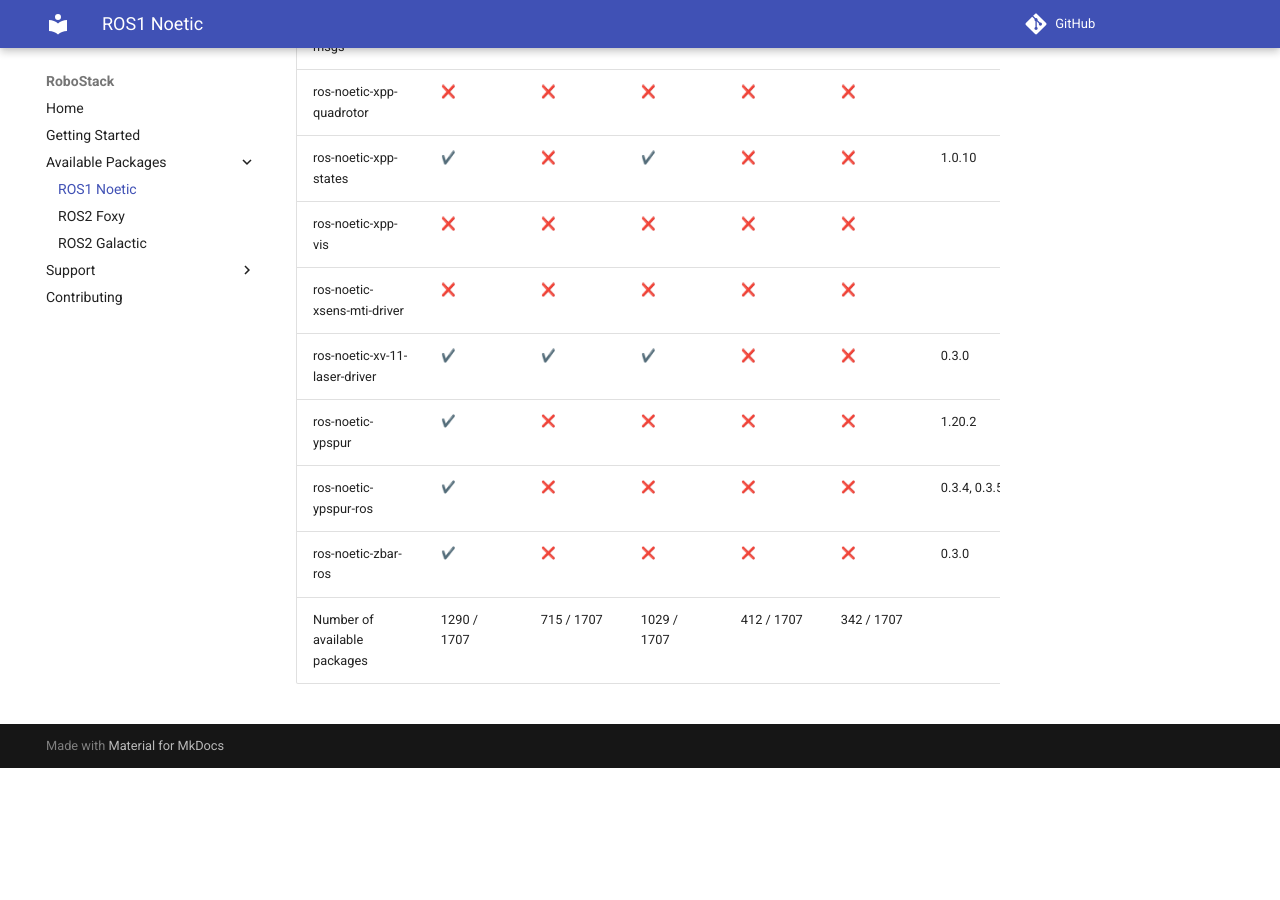
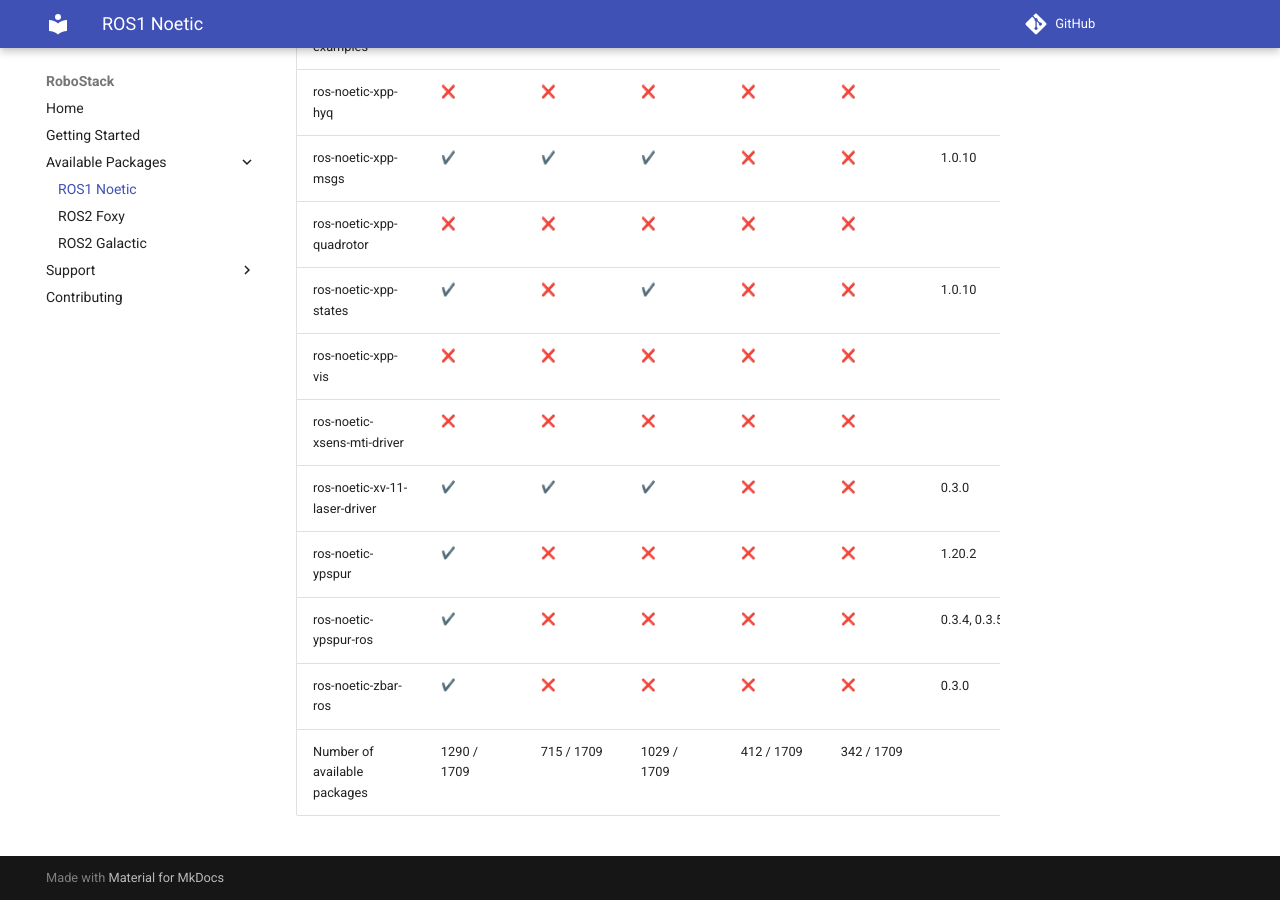
Before and after one commit to RoboStack/robostack.github.io, an MkDocs documentation site: the page built from docs/noetic.md, in a window 1280 px wide and 900 px high, scrolled down 124608 px. Built offline with MkDocs 1.6.1 and Material for MkDocs 9.7.7, drawn with Linux system fonts in a browser that asks for light colours; emoji names are drawn with the system emoji font; comment, search, counter and statistics services are not loaded; before the commit the page ends 125376 px from its top, so only the background shows below that; some of the changed text lies outside the part shown.

Commit message:
Update tables

```diff
--- a/docs/noetic.md
+++ b/docs/noetic.md
@@ -1707,4 +1709,4 @@
 | ros-noetic-ypspur | :heavy_check_mark: { data-sort='1' } | :x: { data-sort='0' } | :x: { data-sort='0' } | :x: { data-sort='0' } | :x: { data-sort='0' } | 1.20.2  |
 | ros-noetic-ypspur-ros | :heavy_check_mark: { data-sort='1' } | :x: { data-sort='0' } | :x: { data-sort='0' } | :x: { data-sort='0' } | :x: { data-sort='0' } | 0.3.4, 0.3.5  |
 | ros-noetic-zbar-ros | :heavy_check_mark: { data-sort='1' } | :x: { data-sort='0' } | :x: { data-sort='0' } | :x: { data-sort='0' } | :x: { data-sort='0' } | 0.3.0  |
-| Number of available packages |  1290 / 1707 | 715 / 1707 | 1029 / 1707 | 412 / 1707 | 342 / 1707 |
+| Number of available packages |  1290 / 1709 | 715 / 1709 | 1029 / 1709 | 412 / 1709 | 342 / 1709 |
```
Also changed, not shown: other parts of docs/noetic.md (+2 -0 lines), docs/galactic.md (+3 -1 lines).
